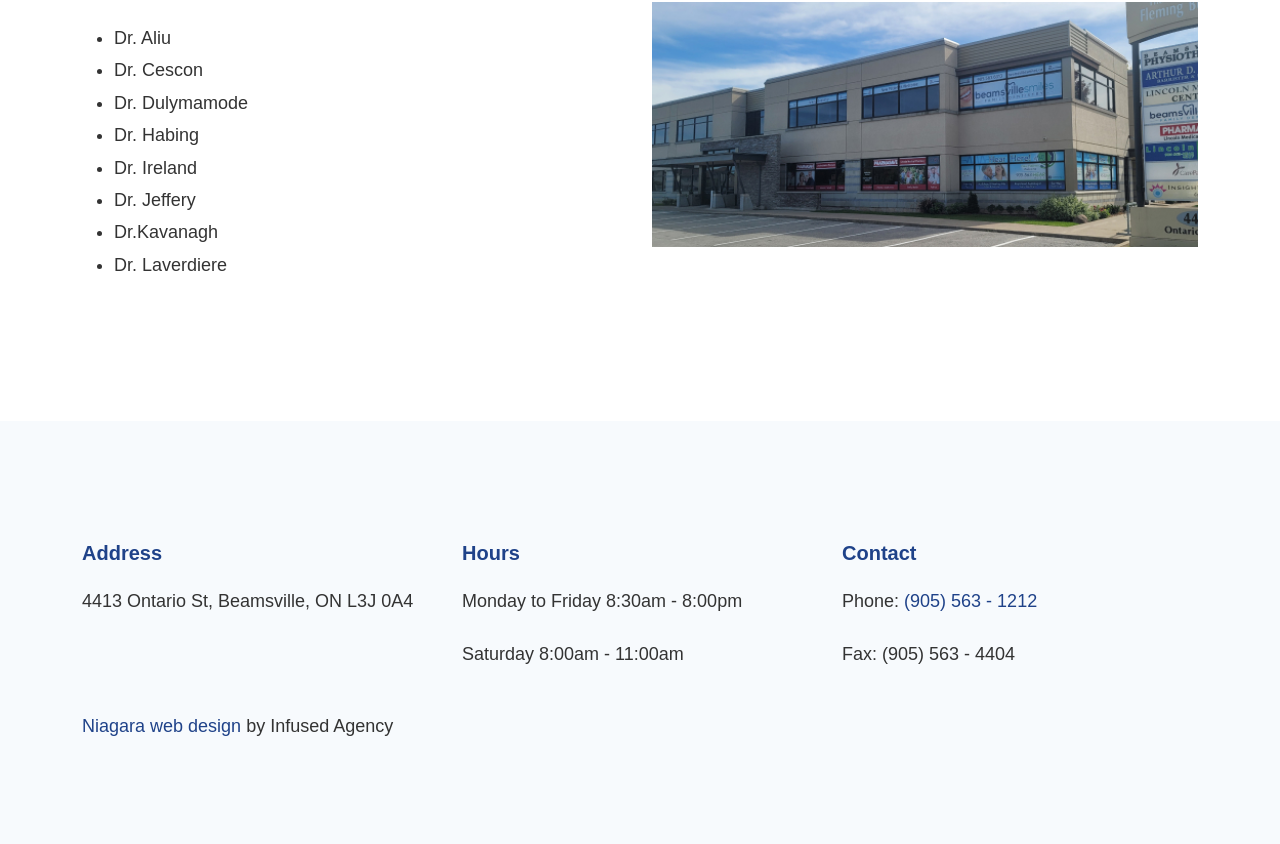
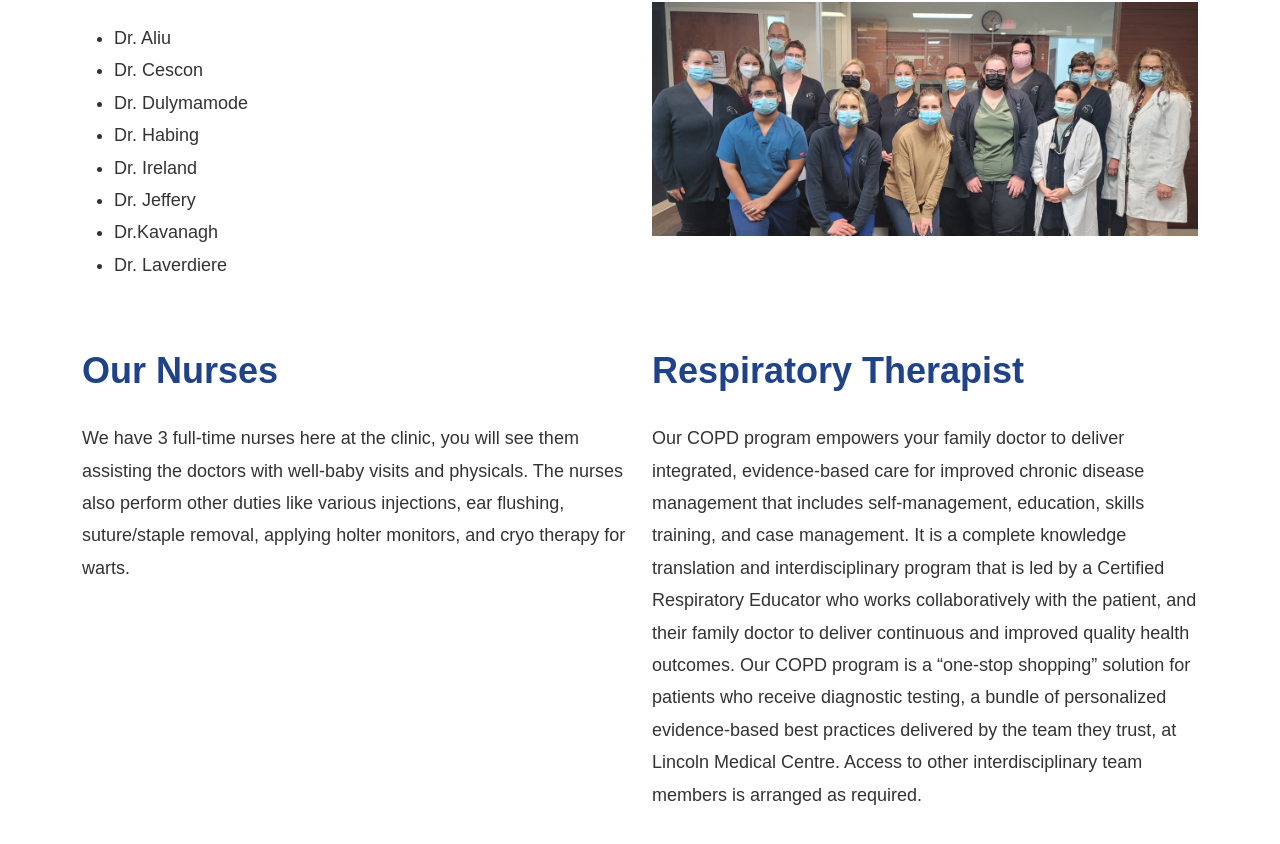
Before and after one commit to lincolnmedweb/lincolnmed, a Next.js app: page /team in a window 1280 px wide. Shown: the part 428-1272 px from the top of the page. Built offline with nearby package versions, Linux system fonts and the light colour scheme.

Commit message:
client revisions

```diff
--- a/components/shared/footer/Footer.tsx
+++ b/components/shared/footer/Footer.tsx
@@ -10,7 +10,11 @@ const Footer = () => {
           <Row>
             <Col lg="4">
               <h5>Address</h5>
-              <p>4413 Ontario St, Beamsville, ON L3J 0A4</p>
+              <p>
+                4413 Ontario St, Beamsville,
+                <br />
+                ON L3J 0A4
+              </p>
             </Col>
             <Col lg="4">
               <h5>Hours</h5>
--- a/pages/mission.tsx
+++ b/pages/mission.tsx
@@ -65,7 +65,7 @@ export default function Mission() {
                   confidentiality, be a protector of private information
                 </li>
                 <li>
-                  Tolerance :we will not judge others regardless of their
+                  Tolerance: we will not judge others regardless of their
                   situation or opinions. We will be understanding and
                   compassionate when dealing with patients and peers.
                 </li>
--- a/pages/team.tsx
+++ b/pages/team.tsx
@@ -3,7 +3,7 @@ import Image from "next/image";
 import { Container, Row, Col } from "react-bootstrap";
 
 import InnerHero from "../components/innerHero/innerHero";
-import clinicImage from "../public/our-clinic.jpg";
+import clinicImage from "../public/our-staff.jpg";
 
 export default function Mission() {
   return (
@@ -36,6 +36,38 @@ export default function Mission() {
               <Image className="img-fluid" src={clinicImage} alt="our team" />
             </Col>
           </Row>
+          <br />
+          <br />
+          <Row>
+            <Col lg="6">
+              <h2>Our Nurses</h2>
+              <p>
+                We have 3 full-time nurses here at the clinic, you will see them
+                assisting the doctors with well-baby visits and physicals. The
+                nurses also perform other duties like various injections, ear
+                flushing, suture/staple removal, applying holter monitors, and
+                cryo therapy for warts.
+              </p>
+            </Col>
+            <Col lg="6">
+              <h2>Respiratory Therapist</h2>
+              <p>
+                Our COPD program empowers your family doctor to deliver
+                integrated, evidence-based care for improved chronic disease
+                management that includes self-management, education, skills
+                training, and case management. It is a complete knowledge
+                translation and interdisciplinary program that is led by a
+                Certified Respiratory Educator who works collaboratively with
+                the patient, and their family doctor to deliver continuous and
+                improved quality health outcomes. Our COPD program is a
+                “one-stop shopping” solution for patients who receive diagnostic
+                testing, a bundle of personalized evidence-based best practices
+                delivered by the team they trust, at Lincoln Medical Centre.
+                Access to other interdisciplinary team members is arranged as
+                required.
+              </p>
+            </Col>
+          </Row>
         </Container>
       </section>
     </>
```
Also changed, not shown: pages/diabetes.tsx (+7 -2 lines), pages/flu-clinics.tsx (+11 -2 lines), pages/index.tsx (+8 -1 lines), pages/resources.tsx (+0 -30 lines).
